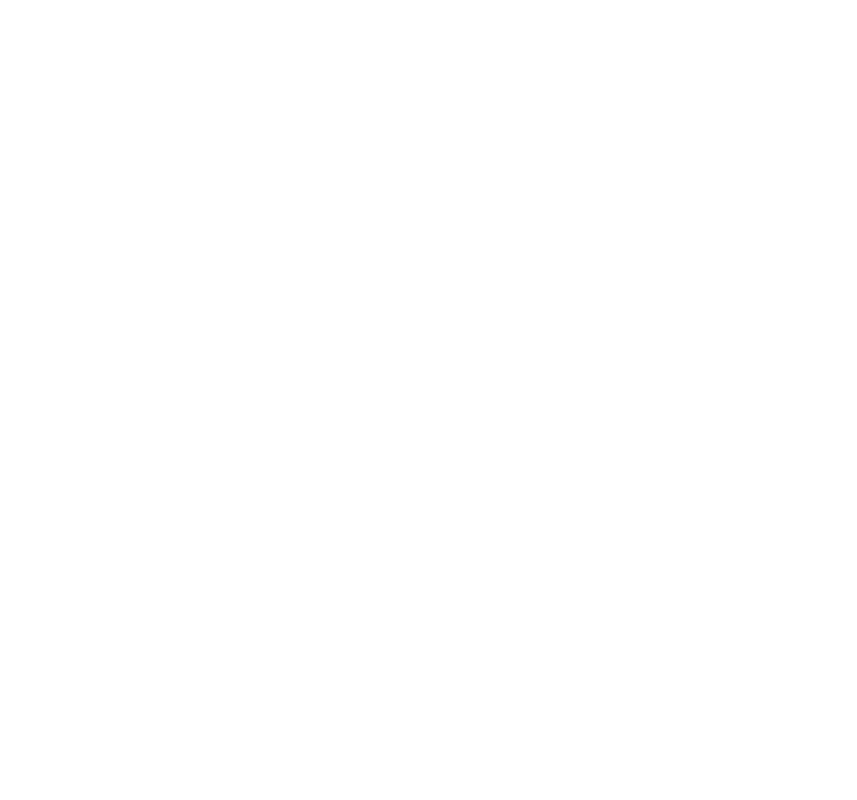
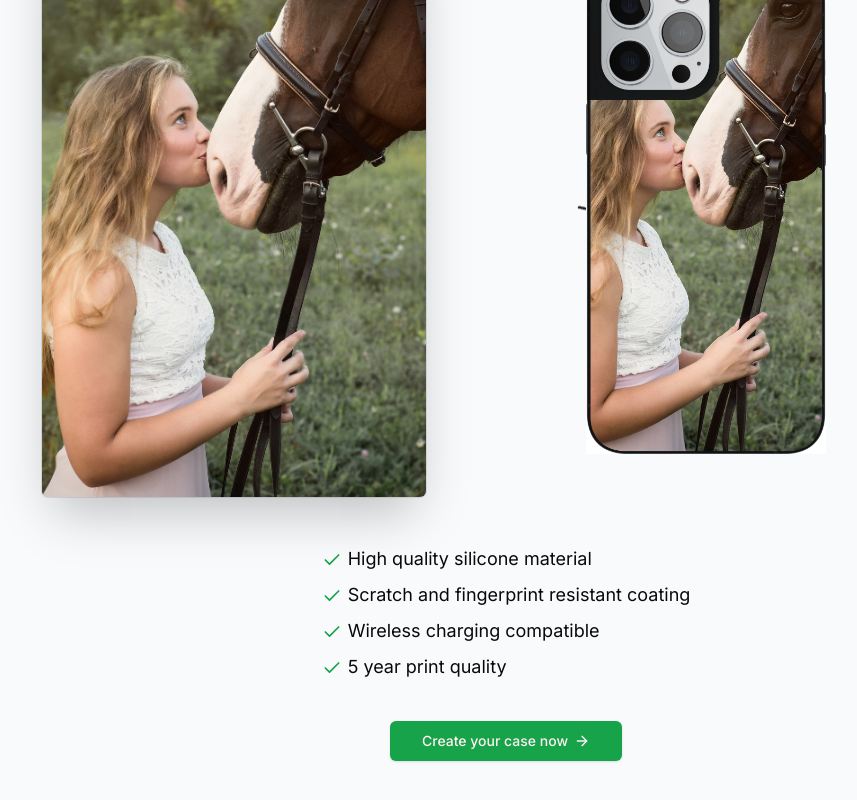
Before and after one commit to prabeshkunwar12/case_cobra, a Next.js app: page / in a window 1280 px wide. Shown: the part 2986-3786 px from the top of the page, without its empty margins (134-991 px from the left). Before the commit the page ends 2604 px from the top, so only its background shows below. Built offline with nearby package versions, Linux system fonts and the light colour scheme; no server answers.

Commit message:
Landing Page completed

```diff
--- a/src/app/page.tsx
+++ b/src/app/page.tsx
@@ -2,8 +2,10 @@ import { Icons } from "@/components/Icons";
 import MaxWidthWrapper from "@/components/MaxWidthWrapper";
 import Phone from "@/components/Phone";
 import Reviews from "@/components/Reviews";
-import { Check, Star } from "lucide-react";
+import { buttonVariants } from "@/components/ui/button";
+import { ArrowRight, Check, Star } from "lucide-react";
 import Image from "next/image";
+import Link from "next/link";
 
 export default function Home() {
 	return (
@@ -139,6 +141,56 @@ export default function Home() {
 					<Reviews />
 				</div>
 			</section>
+
+			<section>
+				<MaxWidthWrapper className="py-24" >
+					<div className="mb-12 px-6 lg:px-8">
+						<div className=" mx-auto max-w-2xl sm:text-center">
+							<h2 className="order-1 mt-2 tracking-tight text-center text-balance !leading-tight font-bold text-5xl md:text-6xl text-gray-900">
+								Upload your photo and get <span className="bg-green-600 text-white">your own case</span>{" "}now
+							</h2>
+						</div>
+					</div>
+					<div className="mx-auto max-w-6xl px-6 lg:px-8">
+						<div className="relative flex flex-col items-center md:grid grid-cols-2 gap-40">
+							<img src="/arrow.png" className="absolute top-[25rem] md:top-1/2 -translate-y-1/2 z-10 left-1/2 translate-x-1/2 rotate-90 md:rotate-0" />
+							<div className="relative h-80 md:h-full w-full md:justify-self-end max-w-sm rounded-xl bg-gray-900/5 ring-inset ring-gray-900/10 lg:rounded-2xl">
+								<img src="/horse.jpg" className="rounded-md object-cover bg-white shadow-2xl ring-1 ring-gray-900/10 h-full w-full" />
+							</div>
+							<Phone className="w-60" imgSrc="/horse_phone.jpg" />
+						</div>
+					</div>
+					<ul className="mx-auto mt-12 max-w-prose sm:text-lg space-y-2 w-fit">
+						<li className="w-fit">
+							<Check className="h-5 w-5 text-green-600 inline mr-1.5" />
+							High quality silicone material
+						</li>
+						<li className="w-fit">
+							<Check className="h-5 w-5 text-green-600 inline mr-1.5" />
+							Scratch and fingerprint resistant coating
+						</li>
+						<li className="w-fit">
+							<Check className="h-5 w-5 text-green-600 inline mr-1.5" />
+							Wireless charging compatible
+						</li>
+						<li className="w-fit">
+							<Check className="h-5 w-5 text-green-600 inline mr-1.5" />
+							5 year print quality
+						</li>
+						<div className="flex justify-center">
+							<Link
+								className={buttonVariants({
+									size: "lg",
+									className: "mx-auto mt-8"
+								})}
+								href='/configure/upload'
+							>
+								Create your case now <ArrowRight className="h-4 w-4 ml-1.5" />
+							</Link>
+						</div>
+					</ul>
+				</MaxWidthWrapper>
+			</section>
 		</div>
 	);
 }
```
